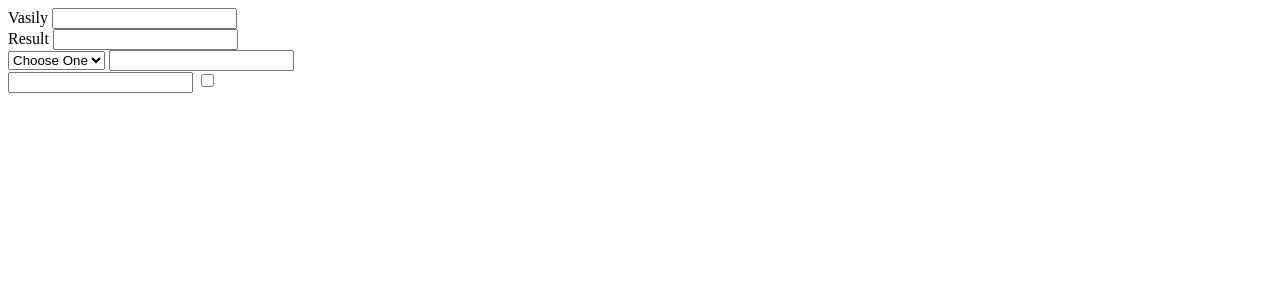
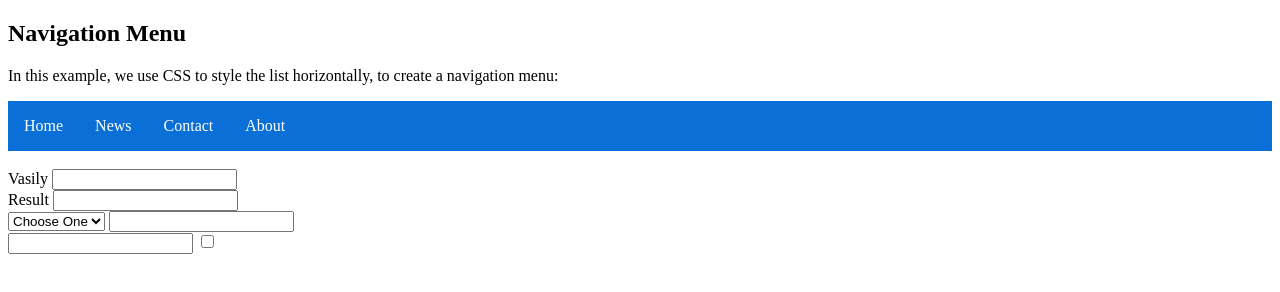
Before and after one commit to Project-ntub/17learn, a plain HTML site: page index.html in a window 1280 px wide. Drawn offline with Linux system fonts and the light colour scheme.

Commit message:
add menu

```diff
--- a/index.html
+++ b/index.html
@@ -7,6 +7,18 @@
     <link rel="stylesheet" href="practice.css">
 </head>
 <body>
+    <h2>Navigation Menu</h2>
+    <p>In this example, we use CSS to style the list
+        horizontally, to create a navigation menu:
+    </p>
+
+    <ul>
+        <li><a href="#home">Home</a></li>
+        <li><a href="#news">News</a></li>
+        <li><a href="#contact">Contact</a></li>
+        <li><a href="#about">About</a></li>
+    </ul>
+    <br>
     Vasily <input id = "vasily"><br>
     Result <input id = "result">
     <br>
--- a/practice.css
+++ b/practice.css
@@ -0,0 +1,23 @@
+ul {
+    list-style-type: none;
+    margin: 0;
+    padding: 0;
+    overflow: hidden;
+    background-color: #0a70d7;
+}
+
+li{
+    float: left;
+}
+
+li a{
+    display: block;
+    color: white;
+    text-align: center;
+    padding: 16px;
+    text-decoration: none;
+}
+
+li a:hover{
+    background-color: #dbeafe;
+}
```
